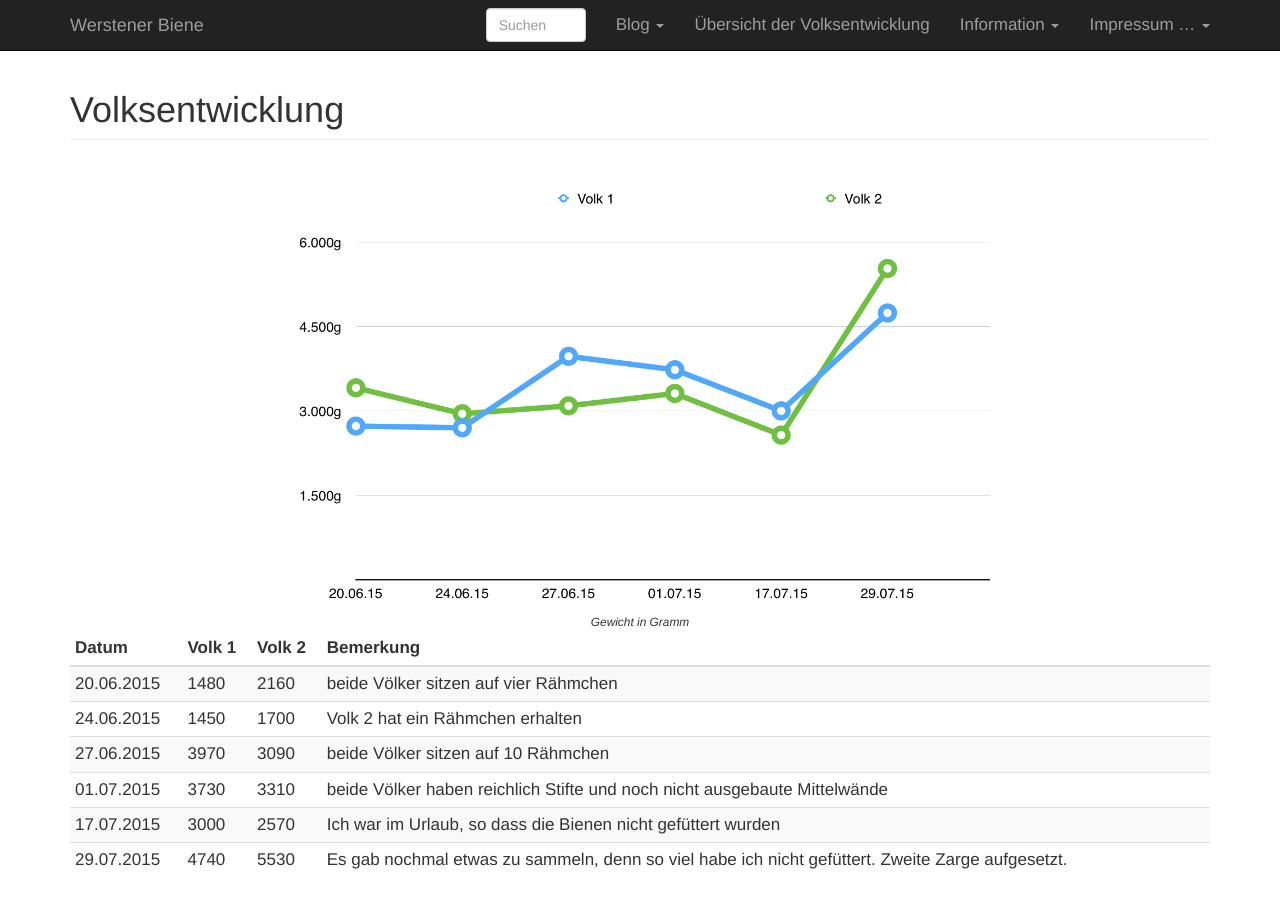
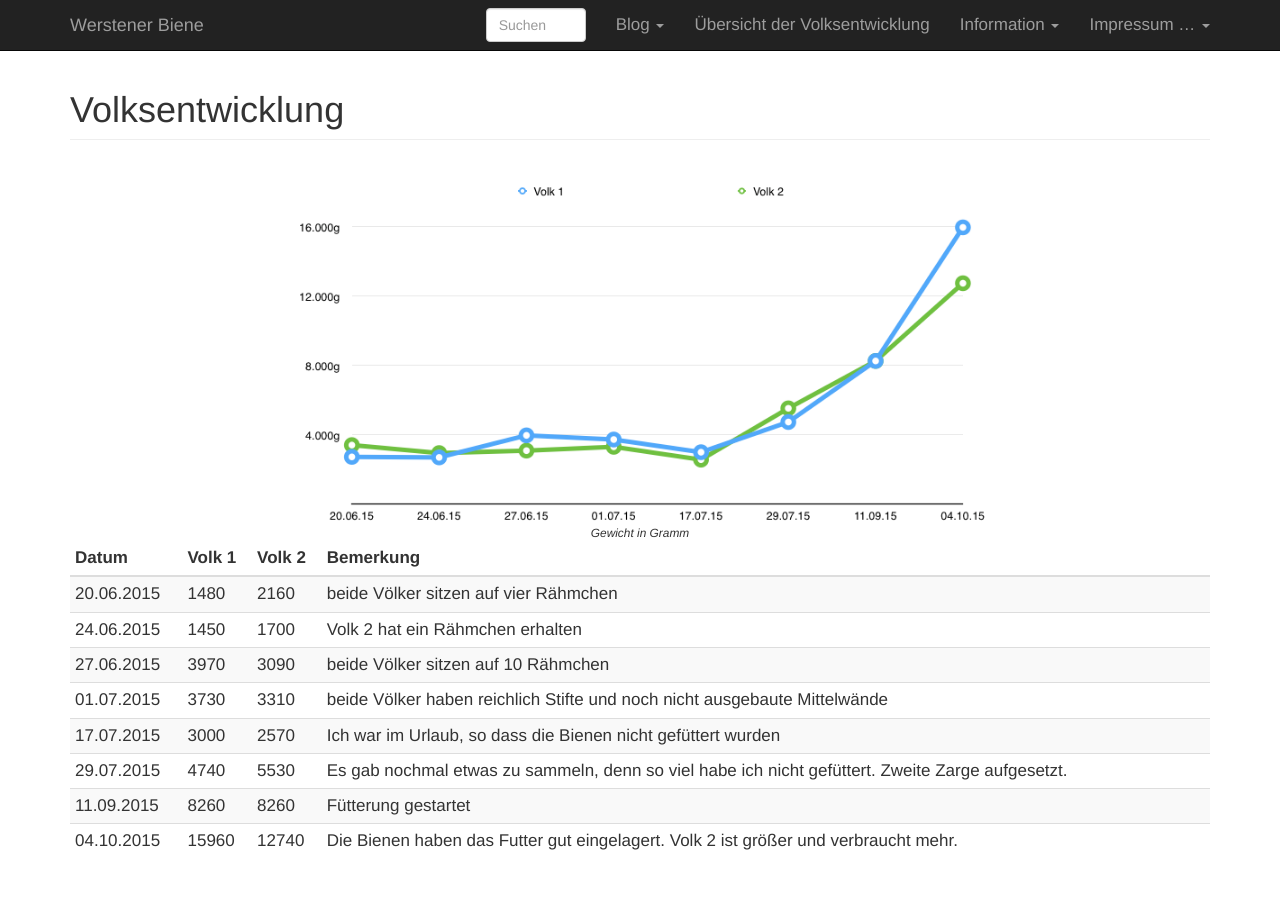
Before and after one commit to chkania/werstener-biene, a Jekyll site: the page built from volksentwicklung/index.md, in a window 1280 px wide and 978 px high. Shown: the top 908 px of the window. Built offline with Jekyll 4.4.1, drawn with Linux system fonts in a browser that asks for light colours; comment, search, counter and statistics services are not loaded.

Commit message:
Gewichte aktualisiert

```diff
--- a/volksentwicklung/index.md
+++ b/volksentwicklung/index.md
@@ -17,4 +17,6 @@ nosocial: true
 | 01.07.2015 |  3730 |  3310 | beide Völker haben reichlich Stifte und noch nicht ausgebaute Mittelwände |
 | 17.07.2015 |  3000 |  2570 | Ich war im Urlaub, so dass die Bienen nicht gefüttert wurden |
 | 29.07.2015 |  4740 |  5530 | Es gab nochmal etwas zu sammeln, denn so viel habe ich nicht gefüttert. Zweite Zarge aufgesetzt. |
+| 11.09.2015 |  8260 |  8260 | Fütterung gestartet |
+| 04.10.2015 | 15960 | 12740 | Die Bienen haben das Futter gut eingelagert. Volk 2 ist größer und verbraucht mehr. |
 {: class="table table-striped table-condensed table-responsive"}
```
Also changed, not shown: volksentwicklung/volksentwicklung.png.
